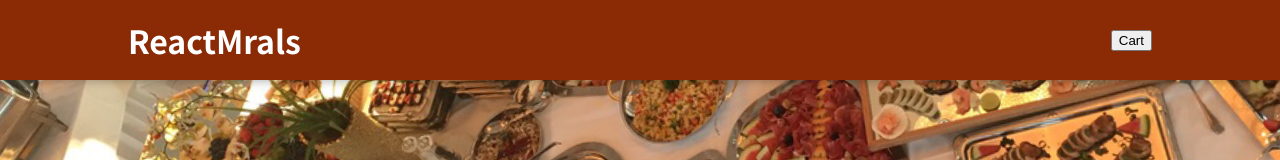
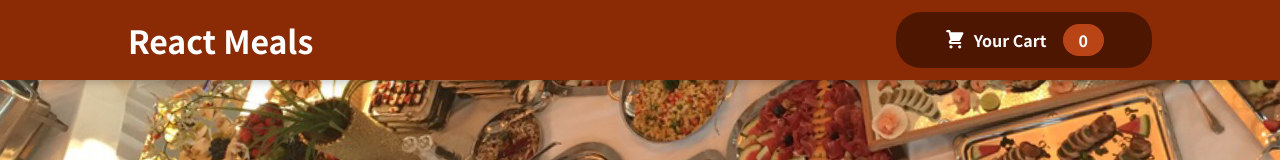
Before and after one commit to vivek5312/Resturant-app, a React (Create React App) app: page / in a window 1280 px wide. Shown: the top 160 px of the page. Built offline with nearby package versions, Linux system fonts and the light colour scheme.

Commit message:
Adding functionality cart open and close

```diff
--- a/src/Layout/Header.js
+++ b/src/Layout/Header.js
@@ -1,13 +1,13 @@
 import React from 'react'
 import mealImg from '../assest/meals.jpg'
-
+import HeaderButton from './HeaderButton'
 import classes from './Header.module.css'
-const Header = () => {
+const Header = (props) => {
   return (
     <>
     <header className={classes.header}>
-        <h1>ReactMrals</h1>
-        <button>Cart</button>
+        <h1>React Meals</h1>
+      <HeaderButton onClick={props.onCartShown}/>
     </header>
     <div className={classes['main-image']}>
         <img src={mealImg} alt='A delicus food is waiting for you' ></img>
--- a/src/Layout/HeaderButton.js
+++ b/src/Layout/HeaderButton.js
@@ -4,7 +4,7 @@ import CartIcon from '../Cart/CartIcon';
 import classes from'./HeaderButton.module.css';
 const HeaderButton = (props) => {
   return (
-   <button className={classes.button}>
+   <button className={classes.button} onClick={props.onClick}>
     <span className={classes.icon}>
   <CartIcon/>
     </span>
```
